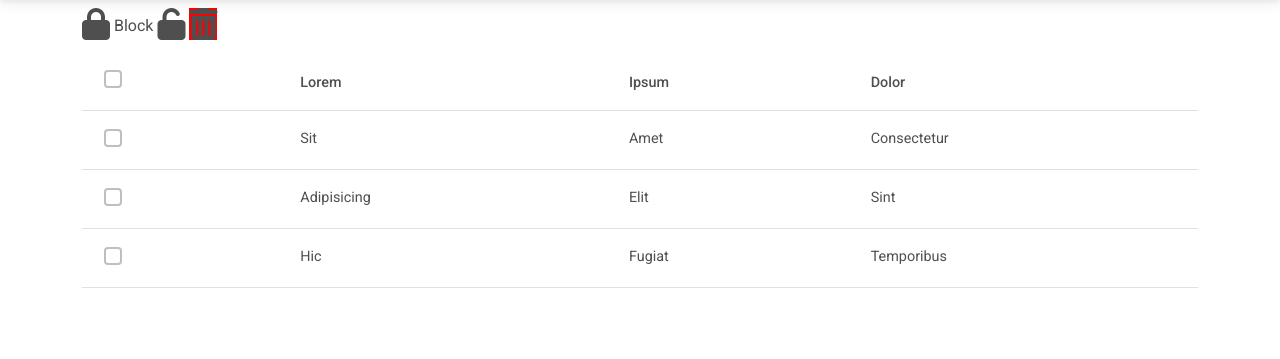
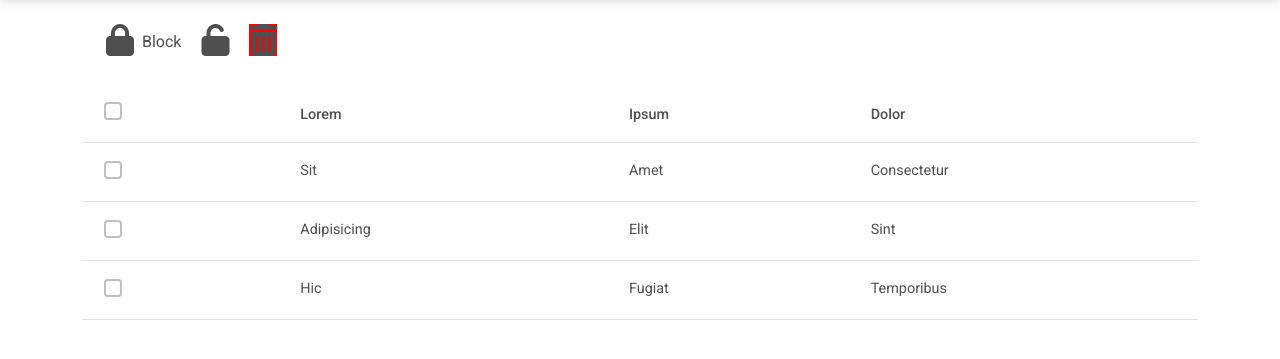
Before and after one commit to irgashevsardor/itransition-task-4, a Django app: page /users/panel/ in a window 1280 px wide. Shown: the part 53-412 px from the top of the page. Run offline with Django 4.2, Linux system fonts and the light colour scheme; some libraries are stand-ins or nearby versions.

Commit message:
Modify panel template

```diff
--- a/users/templates/users/panel.html
+++ b/users/templates/users/panel.html
@@ -14,19 +14,19 @@
     </div>
 </nav>
 <div class="container">
-    <ul class="navbar-nav flex-row">
-        <li class="nav-item me-3 me-lg-1">
+    <ul class="navbar-nav flex-row my-3 ms-2">
+        <li class="nav-item ms-3 me-lg-1">
             <a class="nav-link d-sm-flex align-items-sm-center" href="#">
                 <span><i class="fas fa-lock fa-2x me-10"></i></span>
-                <span class="d-none d-sm-block ms-1">Block</span>
+                <span class="d-none d-sm-block ms-2">Block</span>
             </a>
         </li>
-        <li class="nav-item me-3 me-lg-1">
+        <li class="nav-item ms-3 me-lg-1">
             <a class="nav-link" href="#">
                 <span><i class="fas fa-unlock fa-2x me-10"></i></span>
             </a>
         </li>
-        <li class="nav-item me-3 me-lg-1">
+        <li class="nav-item ms-3 me-lg-1">
             <a class="nav-link" href="#">
                 <span><i class="far fa-trash-can fa-2x fa-solid" style="background:red"></i></span>
             </a>
```
